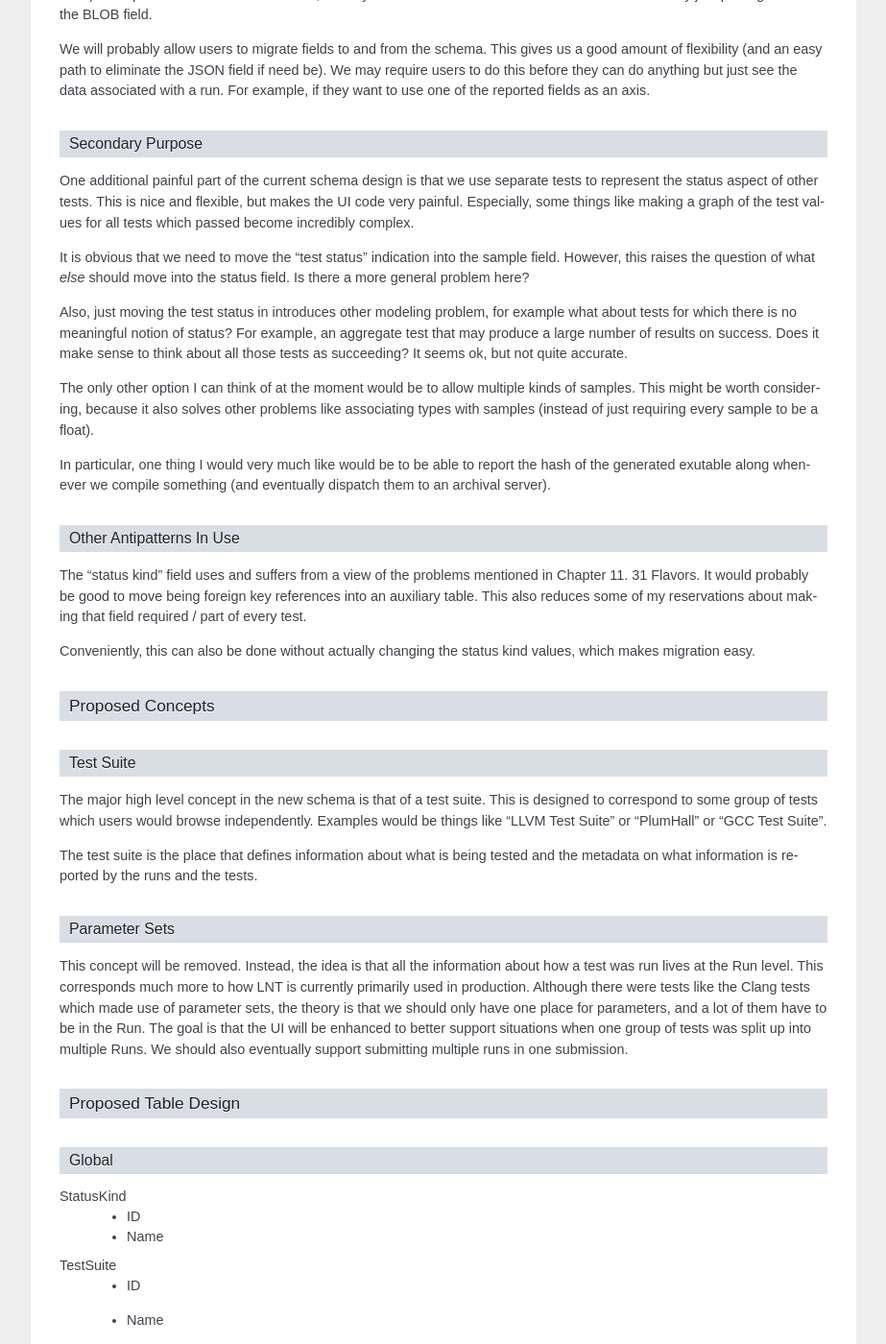
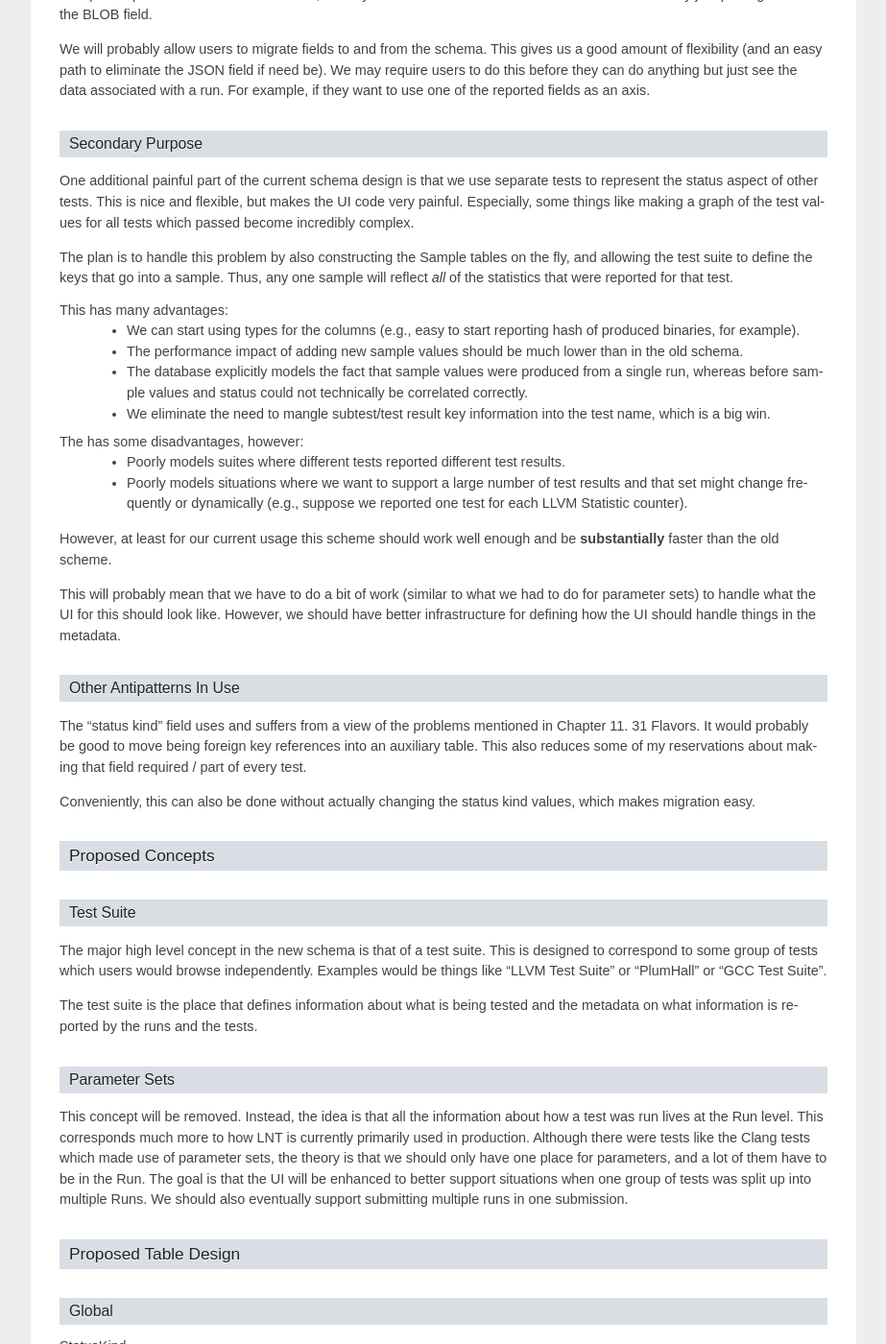
Before and after one commit to llvm-mirror/lnt, a Sphinx documentation site: the page built from docs/todo.rst, in a window 1280 px wide and 1400 px high, scrolled down 1824 px. Shown: the whole window at 96% size, without its empty margins (198-1121 px from the left). Built offline with Sphinx 7.4.7, drawn with Linux system fonts in a browser that asks for light colours; some of the changed text lies outside the part shown.

Commit message:
[v0.4]: Move to a model where the test suite is also responsible for defining the set of sample values that can be reported by a run.  - Based on substantial discussion with Jakob, see the todo.rst changes for    longer explanation.
Main notable implications:
 * Should result in substantially better performance.
 * Eliminates need for mangling metadata into test names.
 * Makes some of my future goals more easy to realize (reporting binary hashes,
   for example).
 * Eliminates my reservations w.r.t. moving the status field (by itself) into
   the Sample.

I'm a bit worried about what this will mean for the UI code, but we will cross
that bridge when we come to it.

git-svn-id: https://llvm.org/svn/llvm-project/zorg/trunk/lnt@146776 91177308-0d34-0410-b5e6-96231b3b80d8

```diff
--- a/docs/todo.rst
+++ b/docs/todo.rst
@@ -121,24 +121,35 @@ tests to represent the status aspect of other tests. This is nice and flexible,
 but makes the UI code very painful. Especially, some things like making a graph
 of the test values for all tests which passed become incredibly complex.
 
-It is obvious that we need to move the "test status" indication into the sample
-field. However, this raises the question of what *else* should move into the
-status field. Is there a more general problem here?
+The plan is to handle this problem by also constructing the Sample tables on the
+fly, and allowing the test suite to define the keys that go into a sample. Thus,
+any one sample will reflect *all* of the statistics that were reported for that
+test.
 
-Also, just moving the test status in introduces other modeling problem, for
-example what about tests for which there is no meaningful notion of status? For
-example, an aggregate test that may produce a large number of results on
-success. Does it make sense to think about all those tests as succeeding? It
-seems ok, but not quite accurate.
+This has many advantages:
+ * We can start using types for the columns (e.g., easy to start reporting hash
+   of produced binaries, for example).
+ * The performance impact of adding new sample values should be much lower than
+   in the old schema.
+ * The database explicitly models the fact that sample values were produced from
+   a single run, whereas before sample values and status could not technically
+   be correlated correctly.
+ * We eliminate the need to mangle subtest/test result key information into the
+   test name, which is a big win.
 
-The only other option I can think of at the moment would be to allow multiple
-kinds of samples. This might be worth considering, because it also solves other
-problems like associating types with samples (instead of just requiring every
-sample to be a float).
+The has some disadvantages, however:
+ * Poorly models suites where different tests reported different test results.
+ * Poorly models situations where we want to support a large number of test
+   results and that set might change frequently or dynamically (e.g., suppose we
+   reported one test for each LLVM Statistic counter).
 
-In particular, one thing I would very much like would be to be able to report
-the hash of the generated exutable along whenever we compile something (and
-eventually dispatch them to an archival server).
+However, at least for our current usage this scheme should work well enough and
+be **substantially** faster than the old scheme.
+
+This will probably mean that we have to do a bit of work (similar to what we had
+to do for parameter sets) to handle what the UI for this should look
+like. However, we should have better infrastructure for defining how the UI
+should handle things in the metadata.
 
 Other Antipatterns In Use
 +++++++++++++++++++++++++
@@ -186,6 +197,13 @@ StatusKind
  - ID
  - Name
 
+SampleType
+ - ID
+ - Name
+
+   Initially, we will only have Real and Status. Integer and Hash are obvious
+   extensions.
+
 TestSuite
  - ID
  - Name
@@ -223,8 +241,19 @@ TestSuiteOrderKeys
 TestSuiteRunKeys
  - ID INTEGER PRIMARY KEY
  - TestSuite FOREIGN KEY TestSuite(ID)
- - Name VARCHAR(512)
+ - Name VARCHAR(256)
  - Type?
+ - Default?
+ - InfoKey
+
+   This is used for migration purposes (possibly permanent), it is the key name
+   to expect this field to be present as in a submitted info dictionary.
+
+TestSuiteSampleKeys
+ - ID INTEGER PRIMARY KEY
+ - TestSuite FOREIGN KEY TestSuite(ID)
+ - Name VARCHAR(256)
+ - Type FOREIGN KEY SampleType(ID)
  - Default?
  - InfoKey
 
@@ -293,8 +322,7 @@ Per Test Suite
  - ID INTEGER PRIMARY KEY
  - Run FOREIGN Key <TS>_Run(ID)
  - Test FOREIGN KEY <TS>_Test(ID)
- - Value REAL
- - Status FOREIGN KEY StatusKind(ID)
+ - ... keys here are defined by TestSuite(SampleKeys) relation ...
  - Indices::
 
      CREATE INDEX [<TS>_Samples_RunID_IDX] ON <TS>_Sample(RunID);
@@ -347,34 +375,15 @@ few places that will require special care.
    This is the one area where I really don't want to change the test data
    serialization format, so maybe this is even the right long term approach.
 
+   In the new model of collapsing samples into a single row, this is going to
+   mean that we will need to assume that tests mangled into subtest names are
+   specified in the same order.
+
 Unaddressed Issues
 ~~~~~~~~~~~~~~~~~~
 
 There are couple design problems in the current system which I *am not*
 intending to address as part of the v0.4 changes.
-
-Test / Subtest Relationships
-++++++++++++++++++++++++++++
-
-We currently impose a certain amount of structure on the tests and mangle it
-into the name (e.g., as "<test_name>.compile" or "<test_name>.exec", not to
-mention the status indicators). The status indicators are going to go away in
-the redesign, but we will still have the distinction between ".compile" and
-".exec".
-
-This works ok up to the point where we want to do things in the UI based on the
-test structure (for example, separate out compile time results from execution
-results). At the moment we have gross code in the UI which just happens to
-"know" these manglings, but it would be much better to have this be explicit in
-the schema.
-
-While I don't have a plan to solve this in the current iteration, I can imagine
-one way to solve this is to allow the test suite to define additional metadata
-that is present in the Test table. We would allow that metadata to specify how
-tests should be displayed, their units, etc.
-
-This could be more important problem going forward if we wanted to start
-reporting large numbers of additional statistics (like number of spills, etc.).
 
 Machine Naming
 ++++++++++++++
```
Also changed, not shown: other parts of docs/todo.rst (+2 -2 lines), 3 other files.
